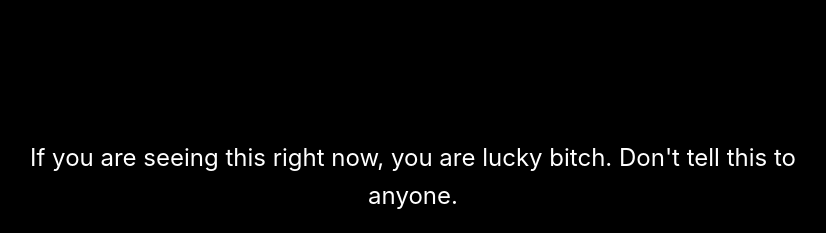
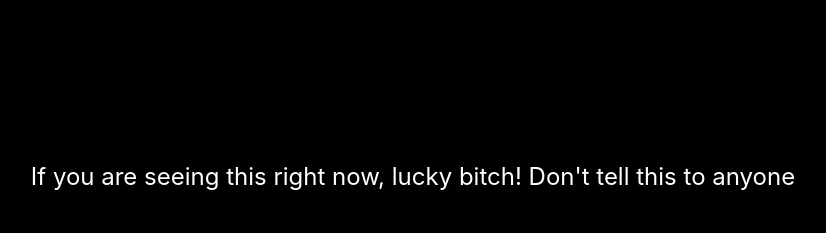
Before and after one commit to kyungjinoh/school-timer, a plain HTML site: page index.html in a window 1280 px wide. Shown: the part 126-359 px from the top of the page, without its empty margins (227-1053 px from the left). Drawn offline with Linux system fonts and the light colour scheme.

```diff
--- a/index.html
+++ b/index.html
@@ -88,7 +88,7 @@
 </head>
 <body>
     <div class="message">
-        If you are seeing this right now, you are lucky bitch. Don't tell this to anyone.
+        If you are seeing this right now, lucky bitch! Don't tell this to anyone
     </div>
 
     <div class="launching">Launching in</div>
```
